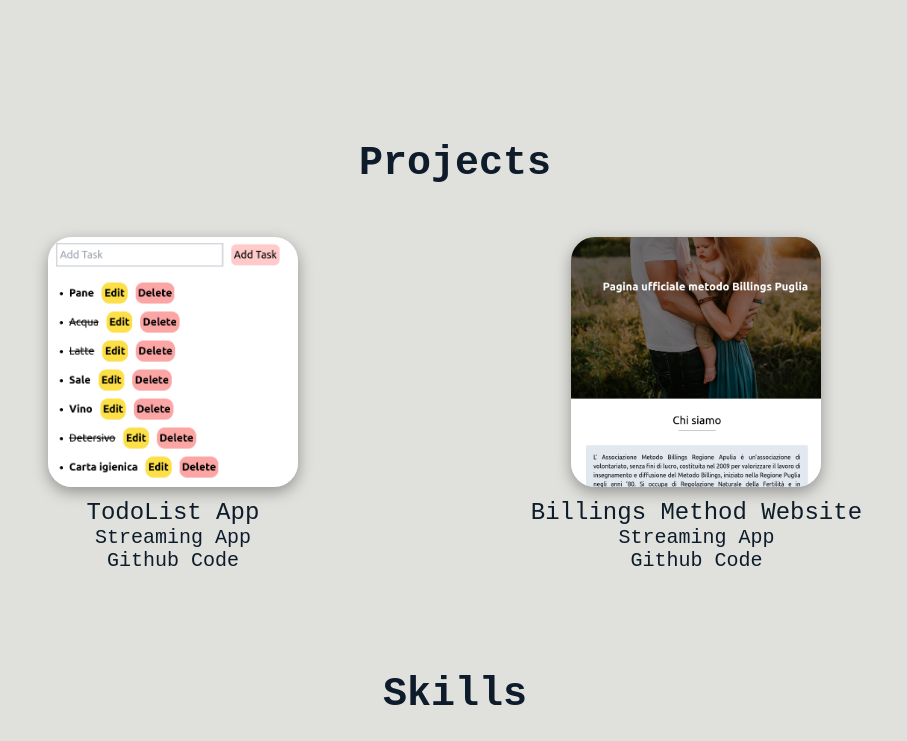
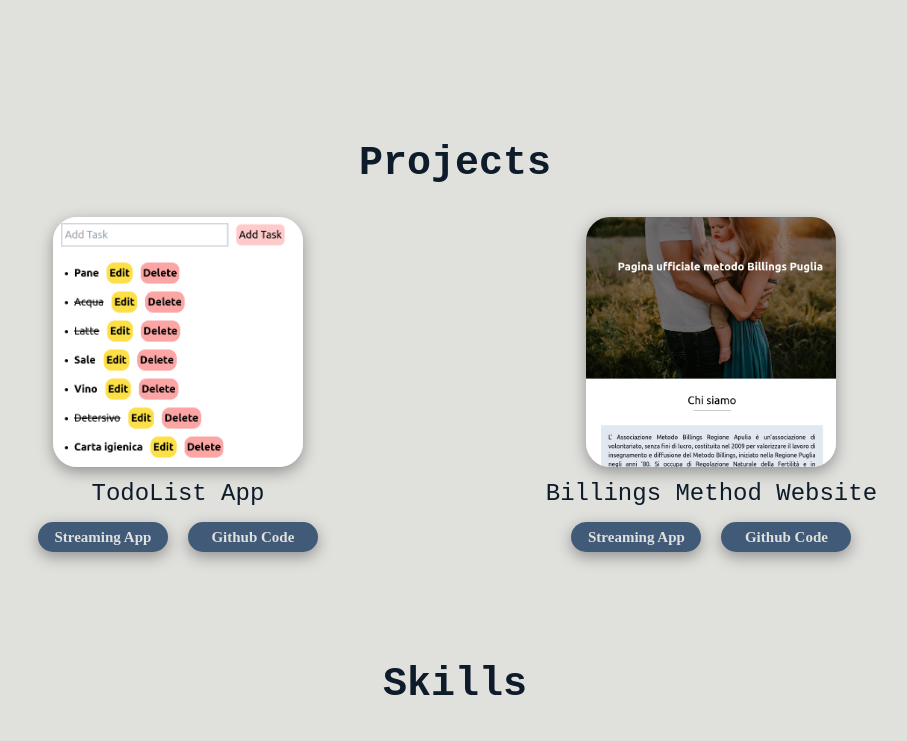
Before and after one commit to Giorgio-g97/portfolio-web, a React (Vite) app in the folder portfolio_giorgio/: page / in a window 1280 px wide. Shown: the part 459-1200 px from the top of the page, without its empty margins (185-1092 px from the left). Built offline with nearby package versions, Linux system fonts and the light colour scheme.

Commit message:
add animations to Projects

```diff
--- a/portfolio_giorgio/src/common/ProjectCard.jsx
+++ b/portfolio_giorgio/src/common/ProjectCard.jsx
@@ -1,15 +1,40 @@
 import React from 'react'
 import styles from "../sections/Projects/Projects.module.css"
+import {motion} from "framer-motion"
 
-const ProjectCard = ({src, link, h3}) => {
+const ProjectCard = ({src, link, liveLink, h3, isInView}) => {
+
+  const projectItem = {
+    start: { y: 20, opacity: 0 },
+    end: { y: isInView ? 0 : 20, opacity: isInView ? 1 : 0, transition: { duration: 0.3 }}
+  }
+
   return (
     <>
-        <a href={link} className={styles.containerLink} target='_blank'>
+        <motion.a
+          href={link}
+          className={styles.containerLink} target='_blank'
+          variants={projectItem}
+        >
           <img src={src} alt={`${h3} logo`} />
           <h3>{h3}</h3>
-          <p>Streaming App</p> {/* mettere icona */}
-          <p>Github Code</p> {/* mettere icona */}
-        </a>
+          <div>
+            <motion.a
+            href={liveLink}
+            initial={{scale: 1}}
+            whileHover={{scale: 1.05}}
+            whileTap={{scale: 0.95}}
+            transition={{duration: 0.3}}
+            >Streaming App</motion.a> {/* mettere icona */}
+            <motion.a
+            href={link}
+            initial={{scale: 1}}
+            whileHover={{scale: 1.05}}
+            whileTap={{scale: 0.95}}
+            transition={{duration: 0.3}}
+            >Github Code</motion.a> {/* mettere icona */}
+          </div>
+        </motion.a>
     </>
   )
 }
--- a/portfolio_giorgio/src/sections/Projects/Projects.jsx
+++ b/portfolio_giorgio/src/sections/Projects/Projects.jsx
@@ -1,26 +1,55 @@
-import React from 'react'
+import React, { useRef } from 'react'
 import styles from "./Projects.module.css"
 import TodoList from "../../assets/project-1.png"
 import BilingsSite from "../../assets/project-2.png"
 import ProjectCard from '../../common/ProjectCard'
+import {motion, useInView} from "framer-motion"
 
 const Projects = () => {
+
+  const ref = useRef();
+  const isInView = useInView(ref);
+
+  const projectsContainer = {
+    start: {
+      scale: 0,
+      y: 20
+    },
+    end: {
+      scale: 1,
+      y: isInView ? 0 : 20,
+      transition: {
+        delayChildren: isInView ? 0.3 : 0,
+        staggerChildren: isInView ? 0.1 : 0,
+      }
+    }
+  }
   return (
     <>
         <section id='projects' className={styles.container}>
             <h1 className='sectionTitle'>Projects</h1>
-            <div className={styles.projectsContainer}>
+            <motion.div
+              className={styles.projectsContainer}
+              ref={ref}
+              variants={projectsContainer}
+              initial="start"
+              animate="end"
+            >
                 <ProjectCard
+                    isInView={isInView}
                     src={TodoList}
                     link="https://github.com/Giorgio-g97/todolist-react"
+                    liveLink="https://todolist-react-giorgio.netlify.app/"
                     h3="TodoList App"
                 />
                 <ProjectCard
+                  isInView={isInView}
                   src={BilingsSite}
+                  liveLink="https://todolist-react-giorgio.netlify.app/"
                   link="https://github.com/Giorgio-g97/billings-project"
                   h3="Billings Method Website"
                 />
-            </div>
+            </motion.div>
         </section>
     </>
   )
--- a/portfolio_giorgio/src/sections/Projects/Projects.module.css
+++ b/portfolio_giorgio/src/sections/Projects/Projects.module.css
@@ -1,6 +1,35 @@
 .container {
   a {
     text-decoration: none;
+    display: flex;
+    flex-direction: column;
+    align-items: center;
+    justify-content: center;
+
+    h3 {
+      width: 100%;
+      margin: 5px;
+    }
+
+    div {
+      display: flex;
+      justify-content: center;
+    }
+
+    div a {
+      margin: 10px;
+      padding: 10px;
+      background-color: var(--btn-color);
+      color: var(--btn-text-color);
+      border:none;
+      border-radius: 20px;
+      width: 110px;
+      height: 10px;
+      font-size: 15px;
+      font-weight: bold;
+      box-shadow: rgba(0, 0, 0, 0.35) 0px 5px 15px;
+      transition: all 0.1s ease-in-out, transform 0.1s ease-in-out;
+    }
   }
 
   img {
@@ -8,7 +37,7 @@
     border-radius: 24px;
     width: 250px;
     height: 250px;
-    margin: 35px auto 8px auto;
+    margin: 15px auto 8px auto;
     align-self: center;
     background-color: var(--project-card-bg);
     transition: all 0.2s ease-in-out;
```
